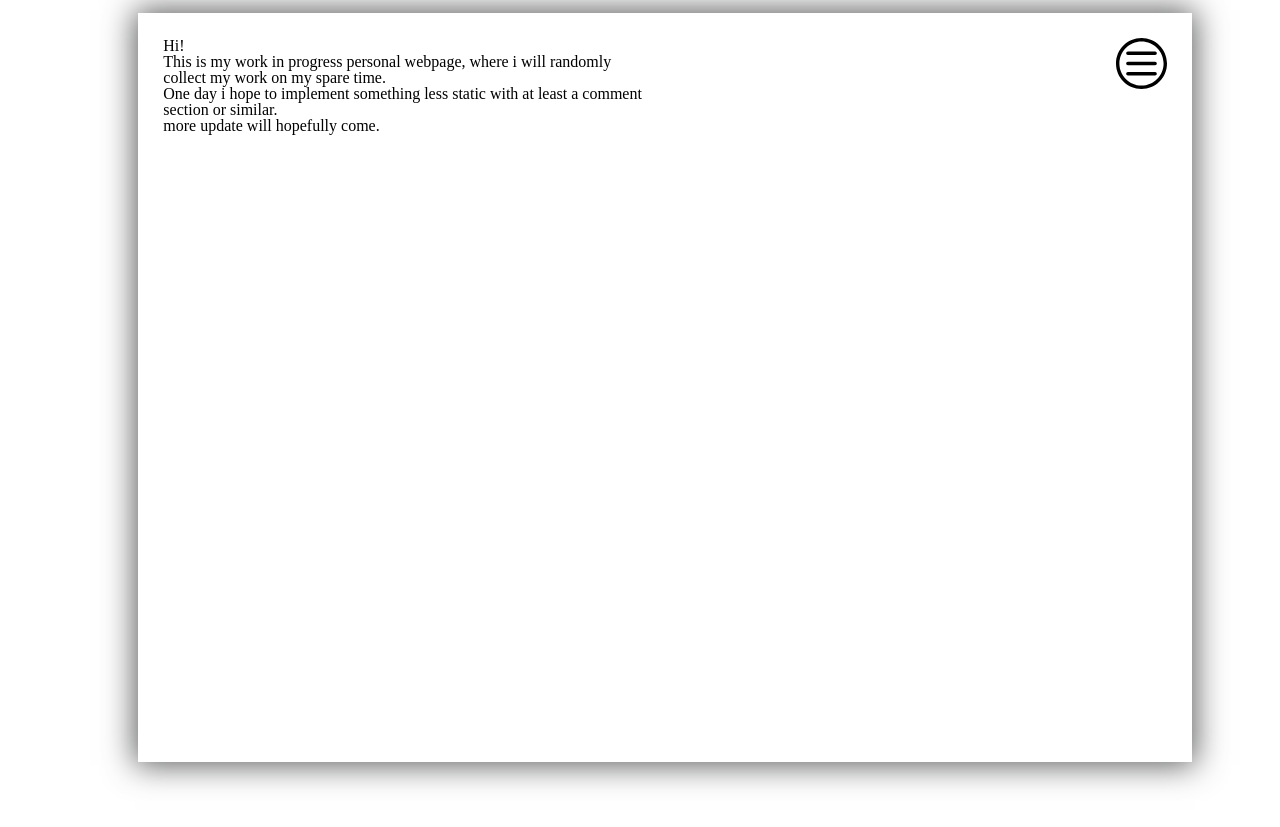
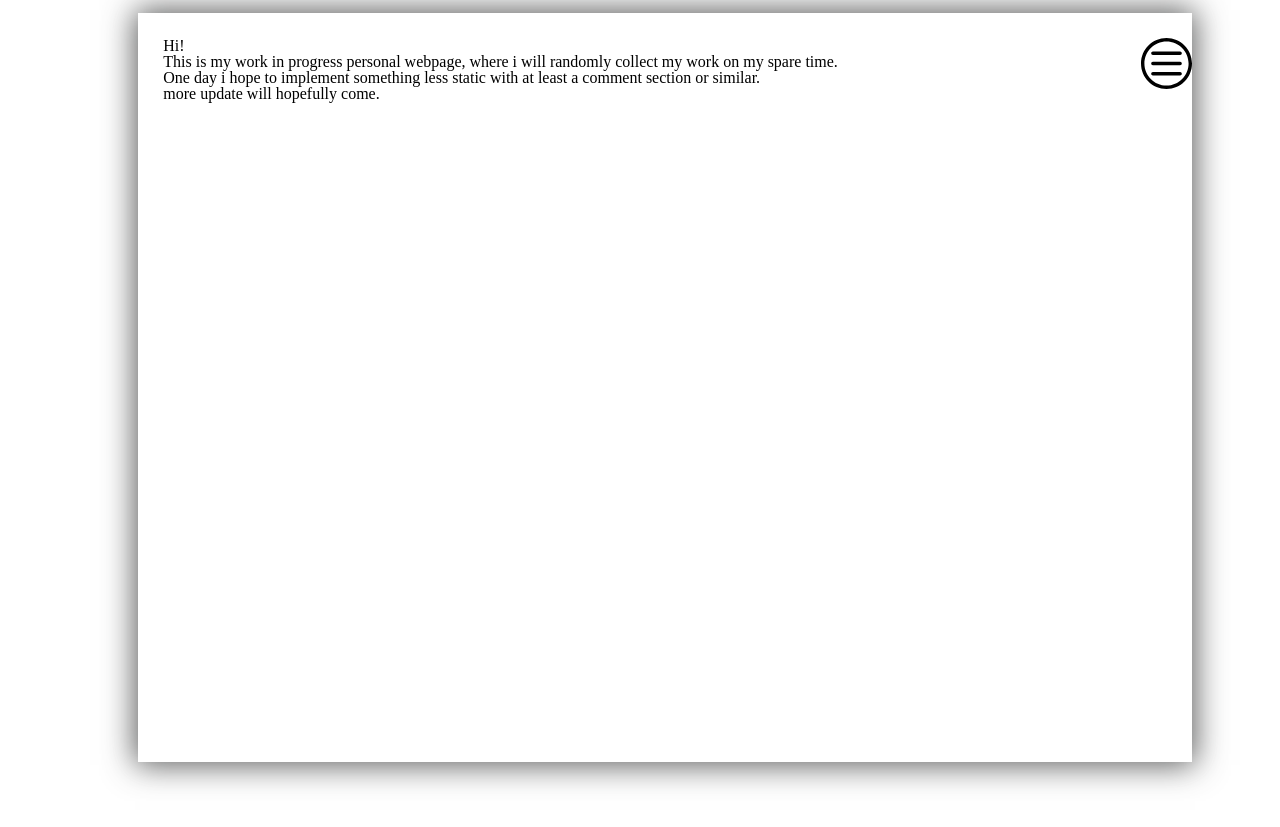
Before and after one commit to MauroMombelli/mauromombelli.github.io, a Jekyll site: the page built from index.md, in a window 1280 px wide. Shown: the top 827 px of the page. Built offline with Jekyll 4.4.1, drawn with Linux system fonts in a browser that asks for light colours.

Commit message:
better menu

```diff
--- a/css/main.css
+++ b/css/main.css
@@ -18,13 +18,14 @@ body{
 	width: 20%;
 	padding-left: 1%;
 	position: fixed;
-	right:0;
+
 
 	border-left-style: dotted;
 	border-left-width: 1px;
 	border-left-color: lightgrey;
 */
-	float:right;
+	position:absolute;
+	right:0;
 }
 
 #fixedSideMenuButton{
@@ -43,7 +44,9 @@ body{
 #fixedSideMenuContent{
 	display:none;
 	clear: both;
-    float: right;
+	float: right;
+	background-color: white;
+	border: 1px gray solid;
 }
 
 #content{
```
